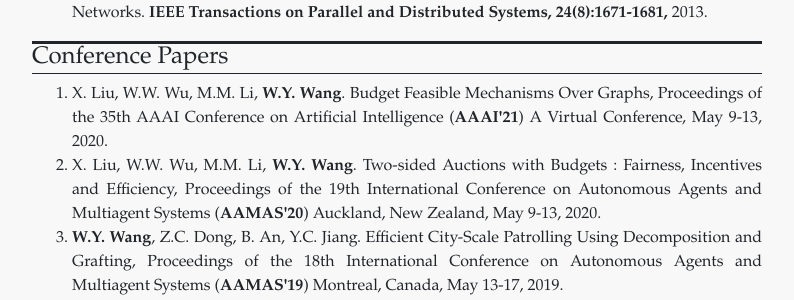
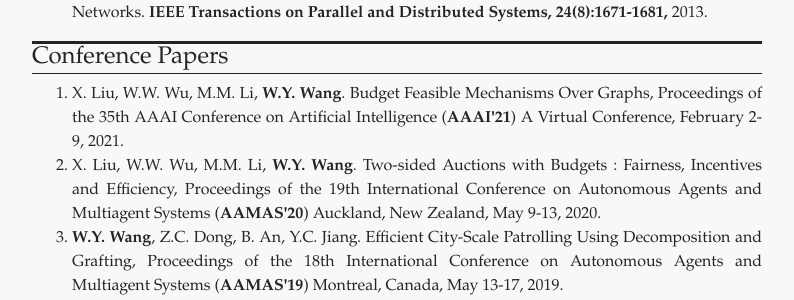
Before and after one commit to wanyuanwang/wanyuanwang.github.io, a Jekyll site: the page built from publications.html, in a window 1280 px wide. Shown: the part 1030-1330 px from the top of the page, without its empty margins (243-1037 px from the left). Built offline with Jekyll 4.4.1, drawn with Linux system fonts in a browser that asks for light colours.

Commit message:
Update conference_papers.yml

```diff
--- a/_data/conference_papers.yml
+++ b/_data/conference_papers.yml
@@ -3,7 +3,7 @@
   conference: Proceedings of the 35th AAAI Conference on Artificial Intelligence
   conference_abbr: "AAAI'21"
   address: A Virtual Conference,
-  date: May 9-13, 2020.
+  date: February 2-9, 2021.
   others:
 - authors: X. Liu, W.W. Wu, M.M. Li, <b> W.Y. Wang</b>.
   title: Two-sided Auctions with Budgets &#58; Fairness, Incentives and Efficiency,
```
